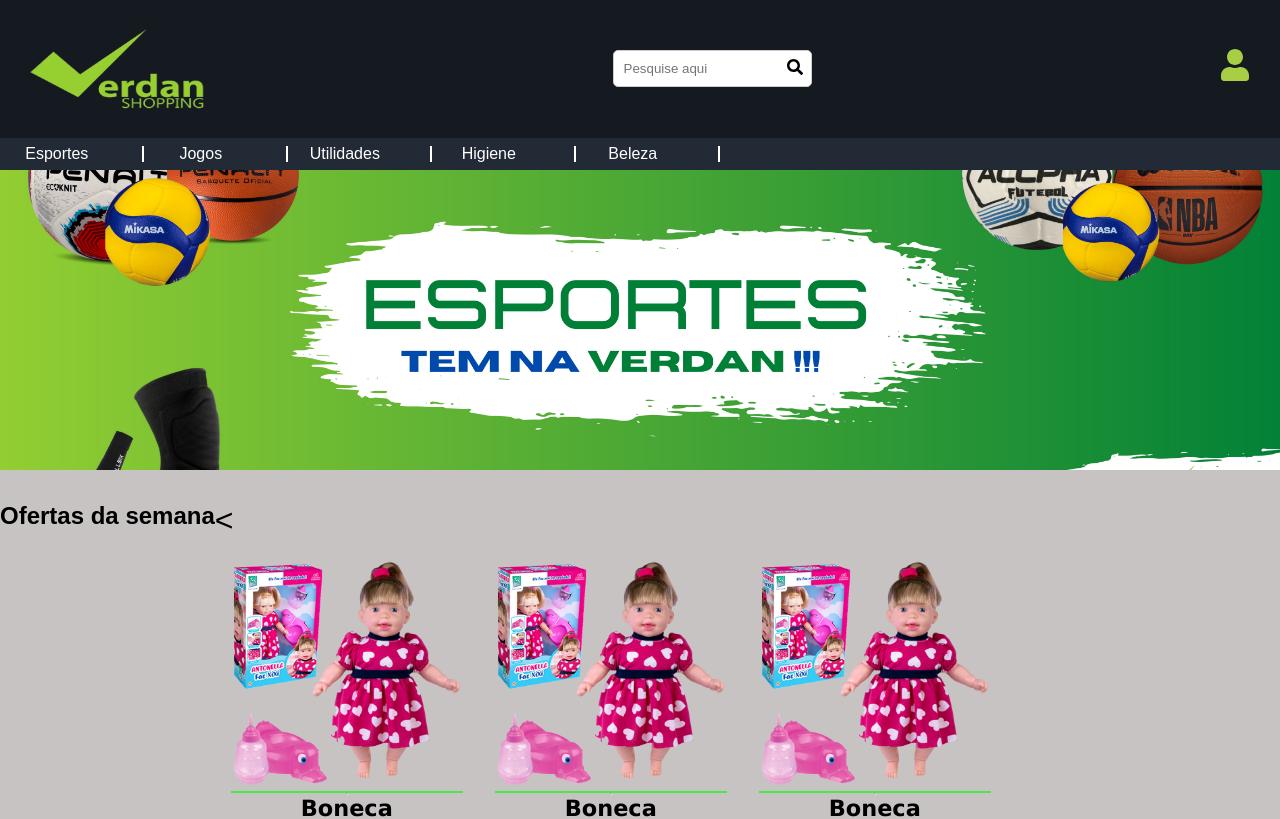
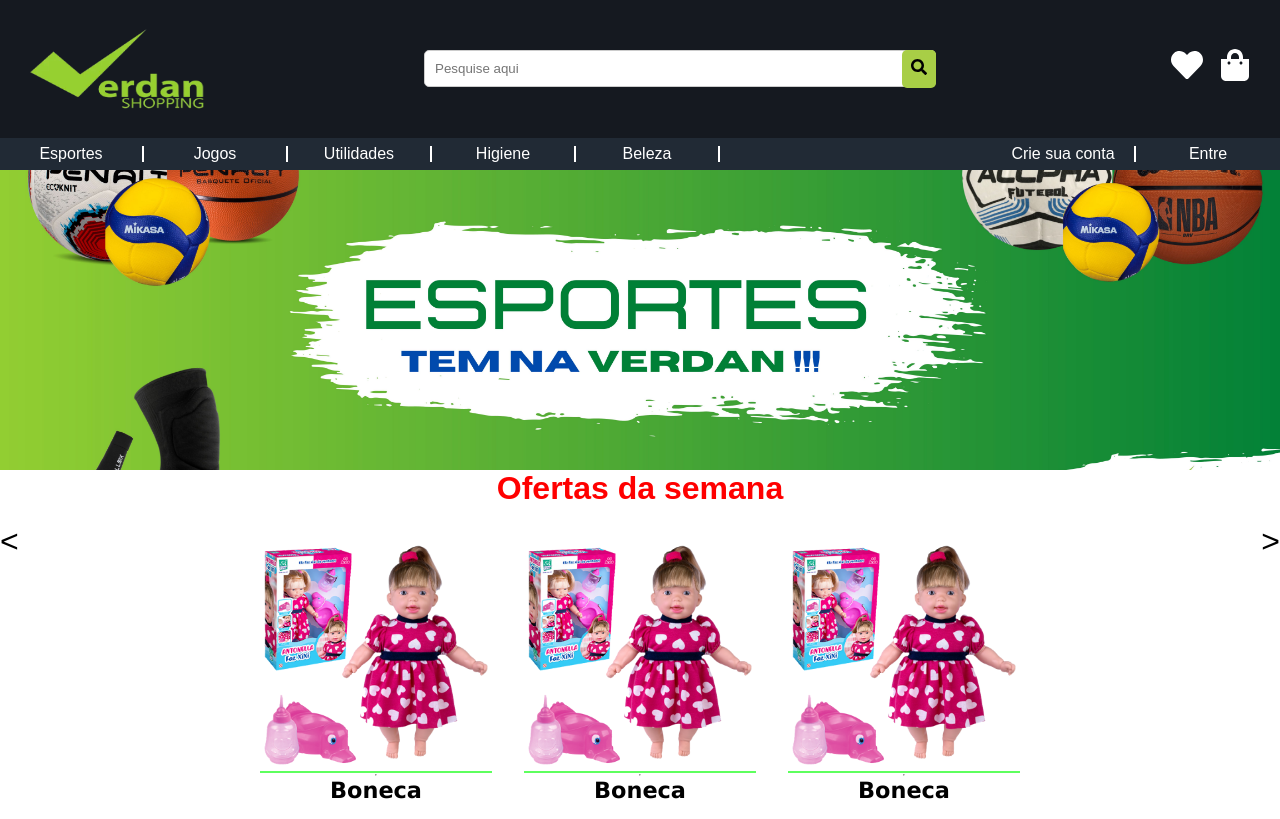
Before and after one commit to AlanDiogoR/TCC, a React (Create React App) app in the folder frontend/verdan/: page / in a window 1280 px wide. Shown: the top 819 px of the page. Built offline with nearby package versions, Linux system fonts and the light colour scheme.

Commit message:
header pronto ou quase isso

```diff
--- a/frontend/verdan/src/components/Categorias/index.tsx
+++ b/frontend/verdan/src/components/Categorias/index.tsx
@@ -10,6 +10,11 @@
         <li className={styles.hRow}><a href="#aaa">Higiene</a></li>
         <li className={styles.hRow}><a href="#aaa">Beleza</a></li>
       </ul>
+
+      <ul>
+        <li className={styles.hRow}><a href="#jjjj">Crie sua conta</a></li>
+        <li><a href="#dgdgd">Entre</a></li>
+      </ul>
     </nav>
   )
 }
--- a/frontend/verdan/src/components/Header/Header.module.scss
+++ b/frontend/verdan/src/components/Header/Header.module.scss
@@ -40,7 +40,7 @@
   text-decoration: none;
   list-style: none;
 
-  width: 80%;
+  width: 100%;
   height: 100%;
 
   display: flex;
@@ -64,6 +64,13 @@
     border-radius: 5px;
     border: 1px solid #ccc;
     outline: none;
+    width: 32rem;
+    transition: 0.2s;
+  }
+
+  .searchTxt:hover {
+    border: 1px solid var(--verde-logo);
+    outline: 1px solid var(--verde-logo);
   }
 
   .searchBtn {
@@ -72,7 +79,7 @@
     right: 0;
     padding: 9px;
     border-radius: 5px;
-    background: none;
+    background: var(--verde-logo);
   }
 
   i {
@@ -90,8 +97,16 @@
     list-style: none;
     text-decoration: none;
     font-size: 2rem;
+    color: white;
+    padding-left: 1rem;
+    transition: 0.2s;
+  }
+
+  a:hover {
     color: var(--verde-logo);
+    outline: var(--verde-logo);
   }
+
 
 }
 // responsividade apartir de 720px
--- a/frontend/verdan/src/components/Header/Index.tsx
+++ b/frontend/verdan/src/components/Header/Index.tsx
@@ -1,6 +1,7 @@
 import logo from '../../assets/images/logoVerdan.webp';
 import { FaSearch } from 'react-icons/fa';
-import { FaUser } from 'react-icons/fa';
+import { FaShoppingBag, FaHeart } from 'react-icons/fa';
+
 
 import styles from './Header.module.scss';
 
@@ -24,7 +25,8 @@
       </div>
 
       <div className={styles.userLogin}>
-        <a href="#jjj"><FaUser/></a>
+        <a href="#js" id={styles.heart}><FaHeart/></a>
+        <a href="#jjj"><FaShoppingBag/></a>
       </div>
 
     </header>
--- a/frontend/verdan/src/components/Ofertas/index.tsx
+++ b/frontend/verdan/src/components/Ofertas/index.tsx
@@ -1,5 +1,4 @@
 import styles from "./styles.module.scss";
-import boneca from '../../assets/images/b1.jpg';
 import { Produtos } from "../Produtos";
 
 export function Ofertas() {
@@ -14,7 +13,6 @@
           <Produtos/>
         </div>
         <div className={styles.icon}>&gt;</div>{/*sinal de maior */}
-
       </div>
     </main>
   )
--- a/frontend/verdan/src/components/Ofertas/styles.module.scss
+++ b/frontend/verdan/src/components/Ofertas/styles.module.scss
@@ -1,8 +1,14 @@
 .ofertasDaSemana {
   display: flex;
+  flex-direction: column;
+  flex-wrap: wrap;
+  background-color: white;
 
   h2 {
     text-align: center;
+    margin-bottom: 1rem;
+    color: red;
+    font-size: 2rem;
   }
 
   .icon {
@@ -13,4 +19,16 @@
     display: flex;
     flex-direction: row;
   }
+
+  div {
+    display: flex;
+    justify-content: space-between;
+  }
+
+  @media screen and (max-width: 766px) {
+    .produtos {
+      display: flex;
+      flex-direction: column;
+    }
+  }
 }
--- a/frontend/verdan/src/pages/Home/Banner.module.scss
+++ b/frontend/verdan/src/pages/Home/Banner.module.scss
@@ -3,7 +3,7 @@
   width: 100%;
   margin: auto;
   margin-top: 0;
-  margin-bottom: 2rem;
+  margin-bottom: 0;
 
 }
 
```
Lines whose indentation alone changed are shown as unchanged.
